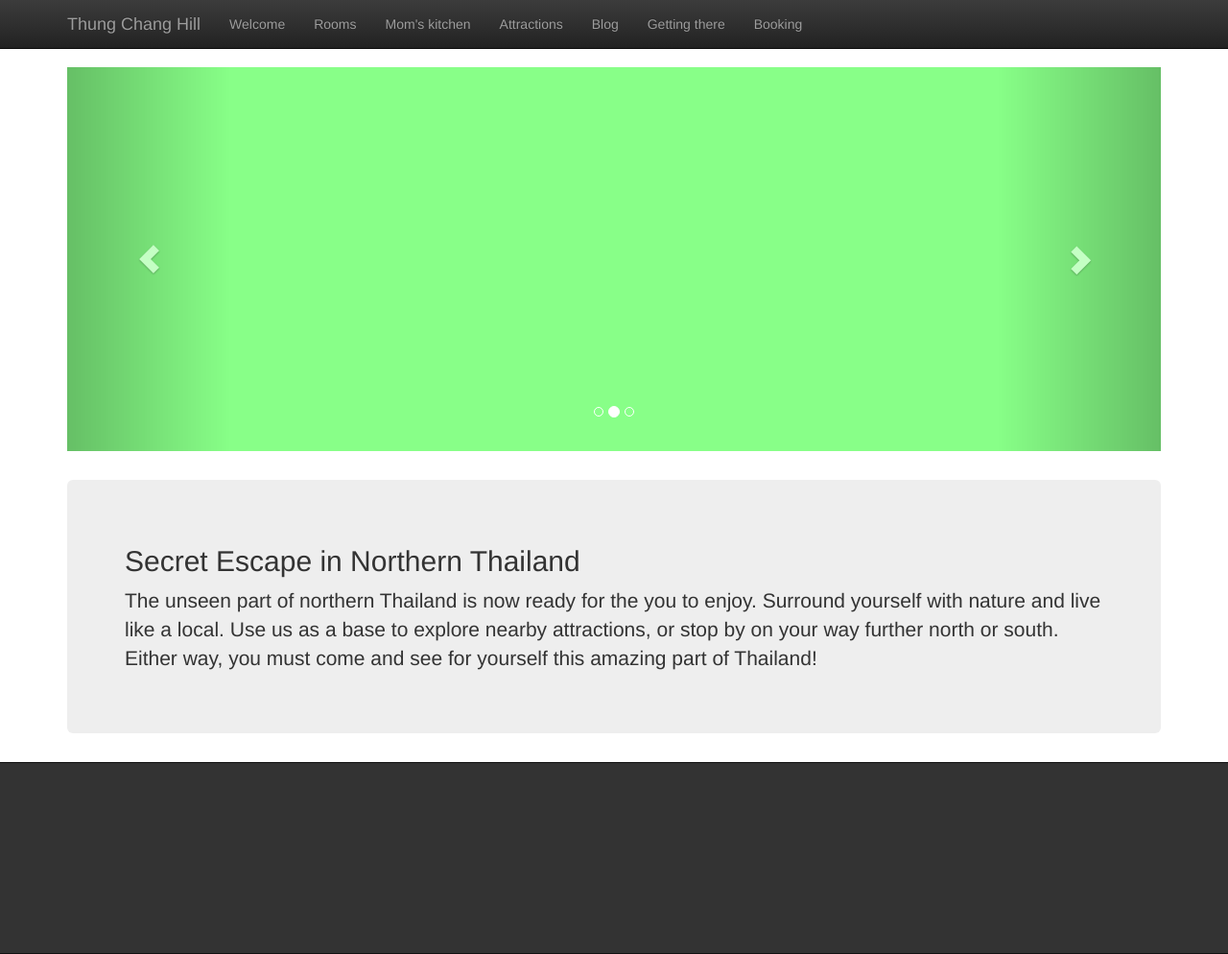
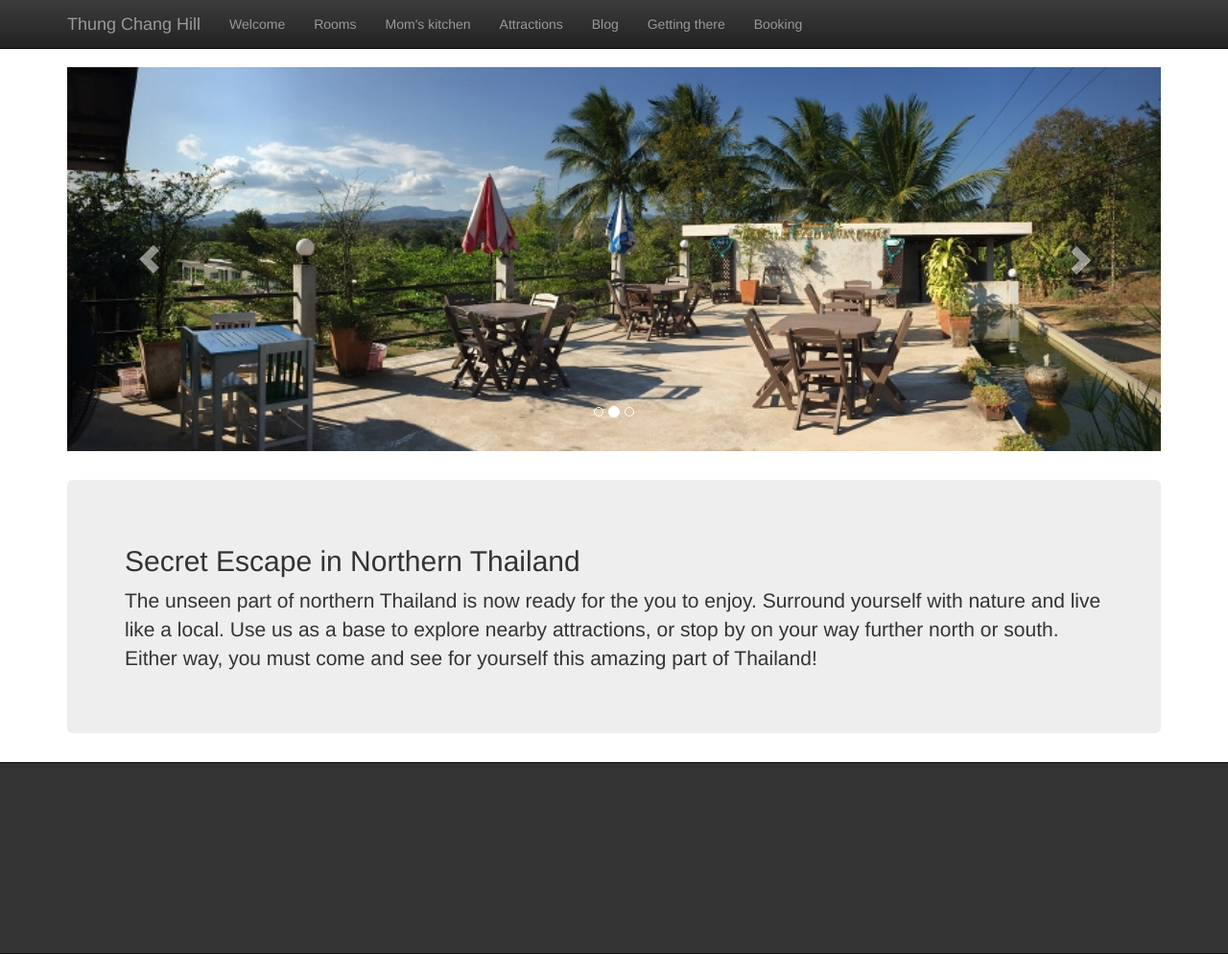
Before and after one commit to akuz/thungchanghill, a Jekyll site: the page built from index.html, in a window 1280 px wide and 994 px high. Shown: the whole window at 96% size. Built offline with Jekyll 4.4.1, drawn with Linux system fonts in a browser that asks for light colours.

Commit message:
Added front page images.

```diff
--- a/index.html
+++ b/index.html
@@ -7,13 +7,22 @@ div.welcome-slide {
   height: 400px;
 }
 div.welcome-slide.slide1 {
-  background-color: #FF8888;
+  background-image: url({{ site.baseurl }}images/rotate/rooms.medium.jpg);
+  background-position: center center;
+  background-repeat: no-repeat;
+  background-size: cover;
 }
 div.welcome-slide.slide2 {
-  background-color: #88FF88;
+  background-image: url({{ site.baseurl }}images/rotate/kitchen.medium.jpg);
+  background-position: center center;
+  background-repeat: no-repeat;
+  background-size: cover;
 }
 div.welcome-slide.slide3 {
-  background-color: #8888FF;
+  background-image: url({{ site.baseurl }}images/rotate/attractions.medium.jpg);
+  background-position: center center;
+  background-repeat: no-repeat;
+  background-size: cover;
 }
 </style>
 
```
Also changed, not shown: images/rotate/attractions.medium.jpg (added), images/rotate/kitchen.medium.jpg (added), images/rotate/rooms.medium.jpg (added), 3 other files.
